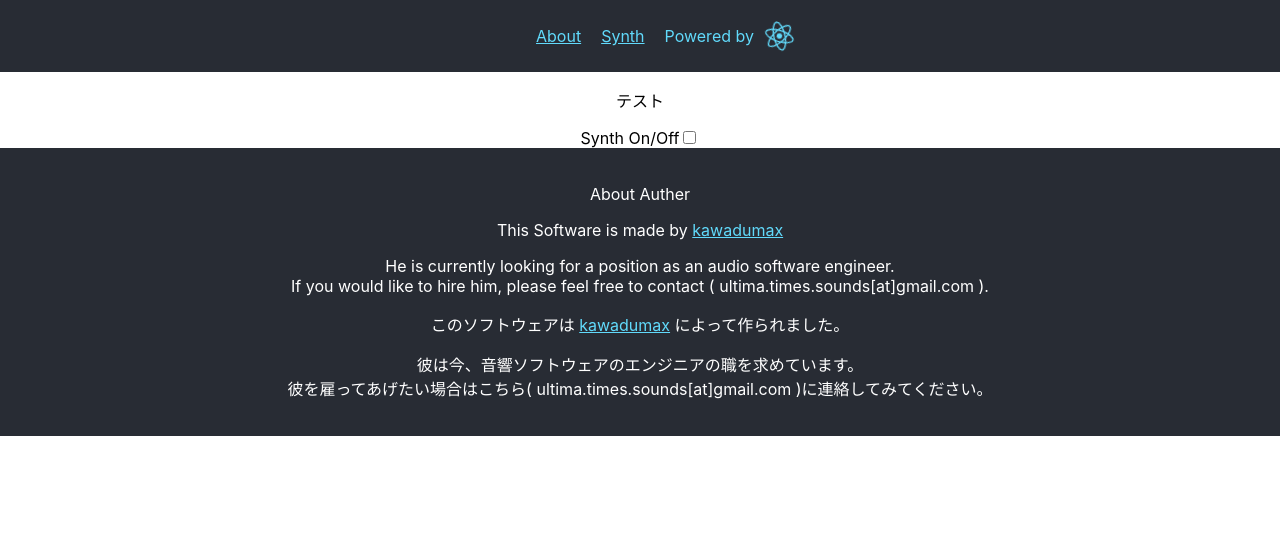
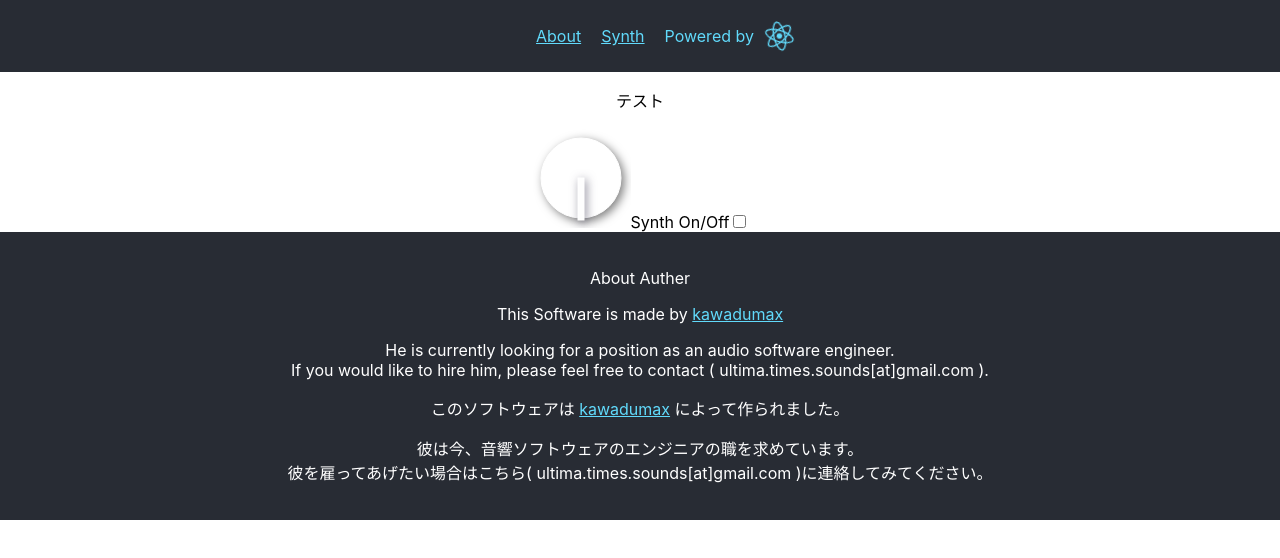
Before and after one commit to kawadumax/WebAudioSynthesizer, a React (Create React App) app: page / in a window 1280 px wide. Shown: the top 558 px of the page. Built offline with nearby package versions, Linux system fonts and the light colour scheme.

Commit message:
ノブパーツを作成

```diff
--- a/src/components/Synth.tsx
+++ b/src/components/Synth.tsx
@@ -1,4 +1,5 @@
 import React, { useEffect, useState } from "react";
+import Knob from "./parts/Knob";
 
 const Synth = () => {
   // オーディオコンテキストの初期化
@@ -52,6 +53,7 @@ const Synth = () => {
 
   return (
     <div className="synth" id="synth">
+      <Knob></Knob>
       <label htmlFor="synthToggle">Synth On/Off</label>
       <input
         type="checkbox"
--- /dev/null
+++ b/src/components/parts/Knob.tsx
@@ -0,0 +1,69 @@
+import React, { useState, useRef, useEffect } from "react";
+import "@styles/Knob.scss";
+
+interface Position {
+  x: number;
+  y: number;
+}
+
+const Knob = () => {
+  const [angle, setAngle] = useState<number>(0);
+  const [isDragging, setIsDragging] = useState<boolean>(false);
+  const [startPos, setStartPos] = useState<Position>({ x: 0, y: 0 });
+  const [currentPos, setCurrentPos] = useState<Position>({ x: 0, y: 0 });
+  const knobRef = useRef<SVGSVGElement>(null);
+
+  useEffect(() => {
+    if (isDragging) {
+      const angleDiff = getAngleDiff(startPos, currentPos);
+      const newAngle = angle + angleDiff;
+      setAngle(newAngle);
+      setStartPos(currentPos);
+    }
+  }, [isDragging, angle, startPos, currentPos]);
+
+  const handleMouseDown = (event: React.MouseEvent<SVGSVGElement>) => {
+    setIsDragging(true);
+    const { clientX, clientY } = event;
+    setStartPos({ x: clientX, y: clientY });
+    setCurrentPos({ x: clientX, y: clientY });
+  };
+
+  const handleMouseMove = (event: React.MouseEvent<SVGSVGElement>) => {
+    if (isDragging) {
+      const { clientX, clientY } = event;
+      setCurrentPos({ x: clientX, y: clientY });
+    }
+  };
+
+  const handleMouseUp = () => {
+    setIsDragging(false);
+  };
+
+  const getAngleDiff = (startPos: Position, currentPos: Position) => {
+    const dx = currentPos.x - startPos.x;
+    const dy = currentPos.y - startPos.y;
+    const angle = Math.atan2(dy, dx);
+    return angle * (3 / Math.PI);
+  };
+
+  const transform = `rotate(${angle}, 50, 50)`;
+
+  return (
+    <svg
+      ref={knobRef}
+      className="knob"
+      width="100"
+      height="100"
+      viewBox="0 0 100 100"
+      onMouseDown={handleMouseDown}
+      onMouseMove={handleMouseMove}
+      onMouseUp={handleMouseUp}
+    >
+      <circle cx="50" cy="50" r="40" fill="white" stroke="white" />
+      <rect x="47" y="50" width="6px" height="42px" transform={transform} />
+    </svg>
+  );
+};
+
+export default Knob;
--- /dev/null
+++ b/src/styles/Knob.scss
@@ -0,0 +1,13 @@
+@import "variables";
+.knob {
+  circle {
+    // box-shadow: 2px 2px 4px rgba(0, 0, 0, 0.2);
+    filter: drop-shadow(3px 3px 5px rgba(0, 0, 0, 0.5));
+    // filter: drop-shadow(3px 3px 5px #000);
+  }
+  rect {
+    fill: rgb(254, 254, 254);
+    stroke: white;
+    filter: drop-shadow(2px 2px 5px rgba(31, 28, 56, 0.5));
+  }
+}
```
